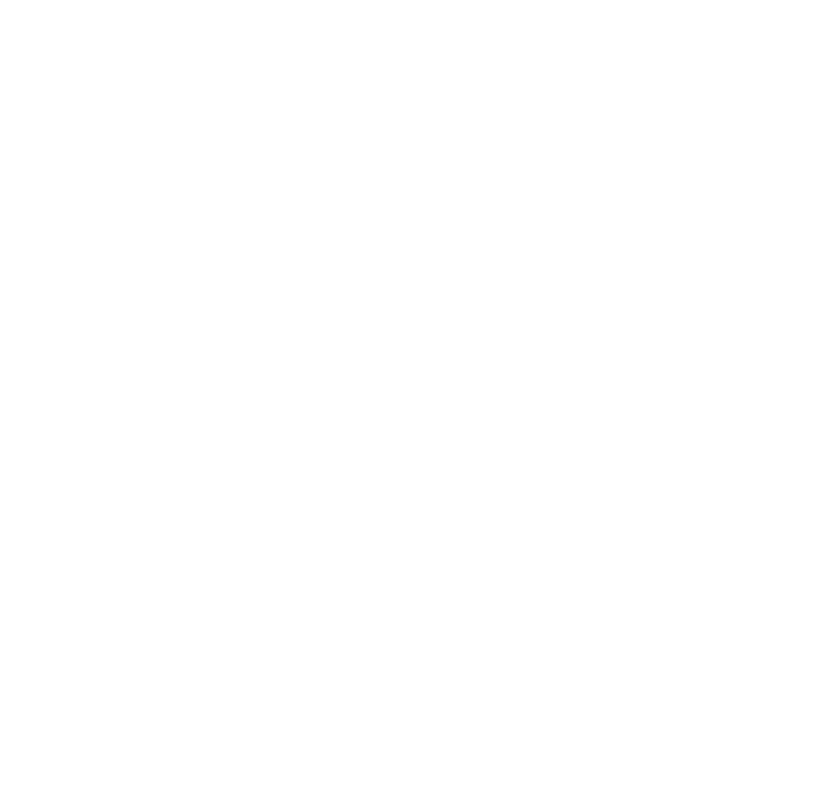
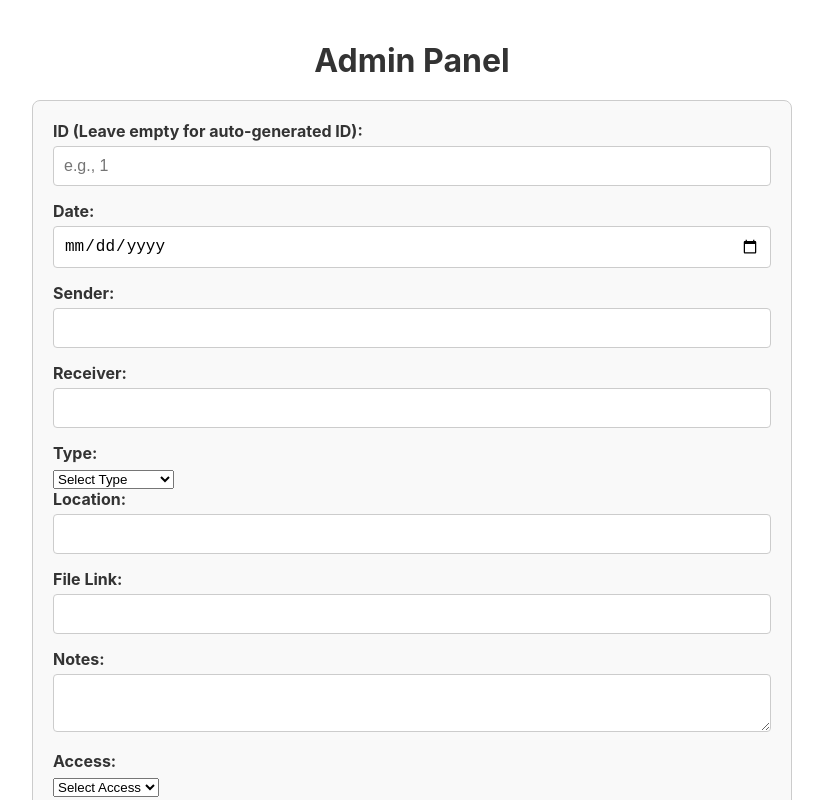
Before and after one commit to xp88jj/letters-collection, a React (Create React App) app: page /admin in a window 1280 px wide. Before the commit this address had no page. Shown: the top 800 px of the page, without its empty margins (228-1051 px from the left). Built offline with nearby package versions, Linux system fonts and the light colour scheme; no server answers; the database is empty.

Commit message:
add admin panel

```diff
--- a/src/App.css
+++ b/src/App.css
@@ -240,3 +240,33 @@
   font-weight: bold;
   cursor: default;
 }
+
+/* Form Label Styling */
+.admin-form label {
+  font-size: 16px;
+  font-weight: bold;
+  color: #333;
+  display: block;
+  margin-bottom: 5px;
+}
+
+/* Admin Panel Buttons */
+.admin-form button {
+  margin-top: 15px;
+  width: 100%;
+}
+
+.letter-list button {
+  display: inline-block;
+  padding: 10px 15px;
+  background-color: #007bff;
+  color: #fff;
+  border: none;
+  border-radius: 4px;
+  cursor: pointer;
+  font-size: 14px;
+}
+
+.letter-list button:hover {
+  background-color: #0056b3;
+}
--- a/src/App.js
+++ b/src/App.js
@@ -3,6 +3,7 @@
 import Home from "./components/Home"; // Import the Home component
 import Letters from "./components/Letters"; // Import the Letters component
 import LetterDetails from "./components/LetterDetails"; // Import the LetterDetails component
+import AdminPanel from "./components/AdminPanel"; // Import the AdminPanel component
 
 function App() {
   return (
@@ -16,6 +17,9 @@
 
         {/* Route for the Letter Details page */}
         <Route path="/letters/:id" element={<LetterDetails />} />
+
+        {/* Route for the Admin Panel */}
+        <Route path="/admin" element={<AdminPanel />} />
       </Routes>
     </Router>
   );
--- /dev/null
+++ b/src/components/AdminPanel.js
@@ -0,0 +1,201 @@
+import React, { useState, useEffect } from "react";
+import { database } from "../firebaseConfig";
+import { ref, set, push, onValue, remove } from "firebase/database";
+import "../App.css"; // Ensure consistent styles
+
+const AdminPanel = () => {
+  const [letters, setLetters] = useState({});
+  const [formData, setFormData] = useState({
+    id: "",
+    date: "",
+    sender: "",
+    receiver: "",
+    type: "",
+    location: "",
+    fileLink: "",
+    notes: "",
+    access: "",
+  });
+  const [editMode, setEditMode] = useState(false);
+
+  // Fetch letters from Firebase
+  useEffect(() => {
+    const lettersRef = ref(database, "letters");
+    onValue(lettersRef, (snapshot) => {
+      setLetters(snapshot.val() || {});
+    });
+  }, []);
+
+  // Handle input change
+  const handleChange = (e) => {
+    const { name, value } = e.target;
+    setFormData({ ...formData, [name]: value });
+  };
+
+  // Add or Update a letter
+  const handleSubmit = (e) => {
+    e.preventDefault();
+
+    const letterRef = editMode
+      ? ref(database, `letters/letter${formData.id}`)
+      : push(ref(database, "letters"));
+
+    set(letterRef, formData).then(() => {
+      alert(editMode ? "Letter updated successfully!" : "Letter added successfully!");
+      setFormData({
+        id: "",
+        date: "",
+        sender: "",
+        receiver: "",
+        type: "",
+        location: "",
+        fileLink: "",
+        notes: "",
+        access: "",
+      });
+      setEditMode(false);
+    });
+  };
+
+  // Edit a letter
+  const handleEdit = (id) => {
+    const letter = letters[`letter${id}`];
+    setFormData({ ...letter, id });
+    setEditMode(true);
+  };
+
+  // Delete a letter
+  const handleDelete = (id) => {
+    if (window.confirm(`Are you sure you want to delete letter ${id}?`)) {
+      remove(ref(database, `letters/letter${id}`)).then(() => {
+        alert("Letter deleted successfully!");
+      });
+    }
+  };
+
+  return (
+    <div className="container">
+      <h1 className="heading">Admin Panel</h1>
+
+      {/* Form to Add/Edit Metadata */}
+      <form onSubmit={handleSubmit} className="admin-form">
+        <label>ID (Leave empty for auto-generated ID):</label>
+        <input
+          type="text"
+          name="id"
+          value={formData.id}
+          onChange={handleChange}
+          placeholder="e.g., 1"
+          disabled={editMode}
+        />
+
+        <label>Date:</label>
+        <input
+          type="date"
+          name="date"
+          value={formData.date}
+          onChange={handleChange}
+          required
+        />
+
+        <label>Sender:</label>
+        <input
+          type="text"
+          name="sender"
+          value={formData.sender}
+          onChange={handleChange}
+          required
+        />
+
+        <label>Receiver:</label>
+        <input
+          type="text"
+          name="receiver"
+          value={formData.receiver}
+          onChange={handleChange}
+          required
+        />
+
+        <label>Type:</label>
+        <select
+          name="type"
+          value={formData.type}
+          onChange={handleChange}
+          required
+        >
+          <option value="">Select Type</option>
+          <option value="Scanned PDF">Scanned PDF</option>
+          <option value="Original">Original</option>
+          <option value="Typed Transcript">Typed Transcript</option>
+          <option value="Photocopy">Photocopy</option>
+          <option value="Email Transcript">Email Transcript</option>
+        </select>
+
+        <label>Location:</label>
+        <input
+          type="text"
+          name="location"
+          value={formData.location}
+          onChange={handleChange}
+          required
+        />
+
+        <label>File Link:</label>
+        <input
+          type="url"
+          name="fileLink"
+          value={formData.fileLink}
+          onChange={handleChange}
+        />
+
+        <label>Notes:</label>
+        <textarea
+          name="notes"
+          value={formData.notes}
+          onChange={handleChange}
+        ></textarea>
+
+        <label>Access:</label>
+        <select
+          name="access"
+          value={formData.access}
+          onChange={handleChange}
+          required
+        >
+          <option value="">Select Access</option>
+          <option value="Public">Public</option>
+          <option value="Restricted">Restricted</option>
+        </select>
+
+        <button type="submit" className="btn">
+          {editMode ? "Update Letter" : "Add Letter"}
+        </button>
+      </form>
+
+      {/* List of Letters */}
+      <h2 className="heading">Manage Letters</h2>
+      <ul className="letter-list">
+        {Object.entries(letters).map(([key, letter]) => (
+          <li key={key} className="letter-item">
+            <strong>{letter.date}</strong>: {letter.sender} to {letter.receiver}
+            <br />
+            <em>{letter.notes}</em>
+            <br />
+            <button onClick={() => handleEdit(letter.id)} className="btn">
+              Edit
+            </button>
+            <button
+              onClick={() => handleDelete(letter.id)}
+              className="btn"
+              style={{ marginLeft: "10px" }}
+            >
+              Delete
+            </button>
+          </li>
+        ))}
+      </ul>
+    </div>
+  );
+};
+
+export default AdminPanel;
--- a/src/components/Home.js
+++ b/src/components/Home.js
@@ -13,6 +13,9 @@
         <Link to="/letters" className="btn">
           View the Collection
         </Link>
+        <Link to="/admin" className="btn" style={{ marginTop: "10px" }}>
+          Go to Admin Panel
+        </Link>
       </div>
     </div>
   );
--- a/src/components/Letters.js
+++ b/src/components/Letters.js
@@ -1,15 +1,14 @@
-import React, { useState, useEffect } from "react";
+import React, { useState, useEffect, useCallback } from "react";
 import { Link } from "react-router-dom";
 import { database } from "../firebaseConfig";
-import { ref, onValue, off } from "firebase/database";
-import "../App.css"; // Import the CSS file
+import { ref, onValue } from "firebase/database";
+import "../App.css";
 
 const Letters = () => {
   const [letters, setLetters] = useState([]);
-  const [filteredLetters, setFilteredLetters] = useState([]);
-  const [currentPage, setCurrentPage] = useState(0); // Current page index
-  const [paginatedLetters, setPaginatedLetters] = useState([]); // Paginated data
-  const itemsPerPage = 10; // Number of letters per page
+  const [currentPage, setCurrentPage] = useState(0);
+  const [paginatedLetters, setPaginatedLetters] = useState([]);
+  const itemsPerPage = 10;
 
   const [searchTerm, setSearchTerm] = useState("");
   const [filterByAccess, setFilterByAccess] = useState("All");
@@ -29,16 +28,14 @@
           ...value,
         }));
         setLetters(lettersArray);
-        setFilteredLetters(lettersArray);
         paginate(lettersArray); // Initial pagination
       } else {
         setLetters([]);
-        setFilteredLetters([]);
         setPaginatedLetters([]);
       }
     });
 
-    return () => off(lettersRef, "value", unsubscribe);
+    return () => unsubscribe();
   }, []);
 
   const paginate = (data) => {
@@ -50,34 +47,31 @@
     setPaginatedLetters(pages);
   };
 
-  const applyFilters = (
-    searchValue,
-    selectedAccess,
-    selectedType,
-    startDate,
-    endDate,
-    selectedLocation
-  ) => {
+  const handlePageChange = (pageIndex) => {
+    setCurrentPage(pageIndex);
+  };
+
+  const applyFilters = useCallback(() => {
     let results = letters;
 
-    if (searchValue) {
+    if (searchTerm) {
       results = results.filter(
         (letter) =>
-          letter.sender.toLowerCase().includes(searchValue) ||
-          letter.receiver.toLowerCase().includes(searchValue) ||
-          letter.notes.toLowerCase().includes(searchValue)
+          letter.sender.toLowerCase().includes(searchTerm) ||
+          letter.receiver.toLowerCase().includes(searchTerm) ||
+          letter.notes.toLowerCase().includes(searchTerm)
       );
     }
 
-    if (selectedAccess !== "All") {
+    if (filterByAccess !== "All") {
       results = results.filter(
-        (letter) => letter.access.toLowerCase() === selectedAccess.toLowerCase()
+        (letter) => letter.access.toLowerCase() === filterByAccess.toLowerCase()
       );
     }
 
-    if (selectedType !== "All") {
+    if (filterByType !== "All") {
       results = results.filter(
-        (letter) => letter.type.toLowerCase() === selectedType.toLowerCase()
+        (letter) => letter.type.toLowerCase() === filterByType.toLowerCase()
       );
     }
 
@@ -88,79 +82,43 @@
       results = results.filter((letter) => new Date(letter.date) <= new Date(endDate));
     }
 
-    if (selectedLocation !== "All") {
+    if (filterByLocation !== "All") {
       results = results.filter(
-        (letter) => letter.location.toLowerCase() === selectedLocation.toLowerCase()
+        (letter) => letter.location.toLowerCase() === filterByLocation.toLowerCase()
       );
     }
 
-    setFilteredLetters(results);
     paginate(results); // Recalculate pagination after filtering
-  };
+  }, [letters, searchTerm, filterByAccess, filterByType, startDate, endDate, filterByLocation]);
 
-  const handleSearch = (event) => {
-    const searchValue = event.target.value.toLowerCase();
-    setSearchTerm(searchValue);
-    applyFilters(searchValue, filterByAccess, filterByType, startDate, endDate, filterByLocation);
-  };
-
-  const handleFilterByAccess = (event) => {
-    const selectedAccess = event.target.value;
-    setFilterByAccess(selectedAccess);
-    applyFilters(searchTerm, selectedAccess, filterByType, startDate, endDate, filterByLocation);
-  };
-
-  const handleFilterByType = (event) => {
-    const selectedType = event.target.value;
-    setFilterByType(selectedType);
-    applyFilters(searchTerm, filterByAccess, selectedType, startDate, endDate, filterByLocation);
-  };
-
-  const handleFilterByLocation = (event) => {
-    const selectedLocation = event.target.value;
-    setFilterByLocation(selectedLocation);
-    applyFilters(searchTerm, filterByAccess, filterByType, startDate, endDate, selectedLocation);
-  };
-
-  const handleStartDateChange = (event) => {
-    const startDate = event.target.value;
-    setStartDate(startDate);
-    applyFilters(searchTerm, filterByAccess, filterByType, startDate, endDate, filterByLocation);
-  };
-
-  const handleEndDateChange = (event) => {
-    const endDate = event.target.value;
-    setEndDate(endDate);
-    applyFilters(searchTerm, filterByAccess, filterByType, startDate, endDate, filterByLocation);
-  };
-
-  const handlePageChange = (pageIndex) => {
-    setCurrentPage(pageIndex);
-  };
+  useEffect(() => {
+    applyFilters();
+  }, [applyFilters]);
 
   return (
     <div className="container">
       <h1 className="heading">Letters</h1>
 
+      {/* Filters */}
       <div className="filters-container">
         <div>
           <input
             type="text"
             placeholder="Search by sender, receiver, or notes..."
             value={searchTerm}
-            onChange={handleSearch}
+            onChange={(e) => setSearchTerm(e.target.value)}
             className="form-input"
           />
         </div>
 
         <div className="filters-group">
-          <select onChange={handleFilterByAccess} value={filterByAccess} className="form-select">
+          <select onChange={(e) => setFilterByAccess(e.target.value)} value={filterByAccess} className="form-select">
             <option value="All">All Access Levels</option>
             <option value="Public">Public</option>
             <option value="Restricted">Restricted</option>
           </select>
 
-          <select onChange={handleFilterByType} value={filterByType} className="form-select">
+          <select onChange={(e) => setFilterByType(e.target.value)} value={filterByType} className="form-select">
             <option value="All">All Types</option>
             <option value="Scanned PDF">Scanned PDF</option>
             <option value="Original">Original</option>
@@ -173,16 +131,26 @@
         <div className="filters-group">
           <div>
             <label>Start Date:</label>
-            <input type="date" onChange={handleStartDateChange} className="form-input" />
+            <input
+              type="date"
+              value={startDate}
+              onChange={(e) => setStartDate(e.target.value)}
+              className="form-input"
+            />
           </div>
           <div>
             <label>End Date:</label>
-            <input type="date" onChange={handleEndDateChange} className="form-input" />
+            <input
+              type="date"
+              value={endDate}
+              onChange={(e) => setEndDate(e.target.value)}
+              className="form-input"
+            />
           </div>
         </div>
 
         <div>
-          <select onChange={handleFilterByLocation} value={filterByLocation} className="form-select">
+          <select onChange={(e) => setFilterByLocation(e.target.value)} value={filterByLocation} className="form-select">
             <option value="All">All Locations</option>
             <option value="Library XYZ">Library XYZ</option>
             <option value="Family Archive">Family Archive</option>
@@ -192,6 +160,7 @@
         </div>
       </div>
 
+      {/* Letter List */}
       <ul className="letter-list">
         {paginatedLetters[currentPage]?.map((letter) => (
           <li key={letter.id} className="letter-item">
@@ -199,16 +168,14 @@
             <br />
             <em>Notes: {letter.notes}</em>
             <br />
-            <Link to={`/letters/${letter.id.replace("letter", "")}`} className="btn-link">
+            <Link to={`/letters/${letter.id}`} className="btn-link">
               View Details
             </Link>
           </li>
         ))}
       </ul>
 
-      {filteredLetters.length === 0 && <p className="no-results">No letters found matching your criteria.</p>}
-
-      {/* Pagination Controls */}
+      {/* Pagination */}
       <div className="pagination">
         {paginatedLetters.map((_, index) => (
           <button
```
